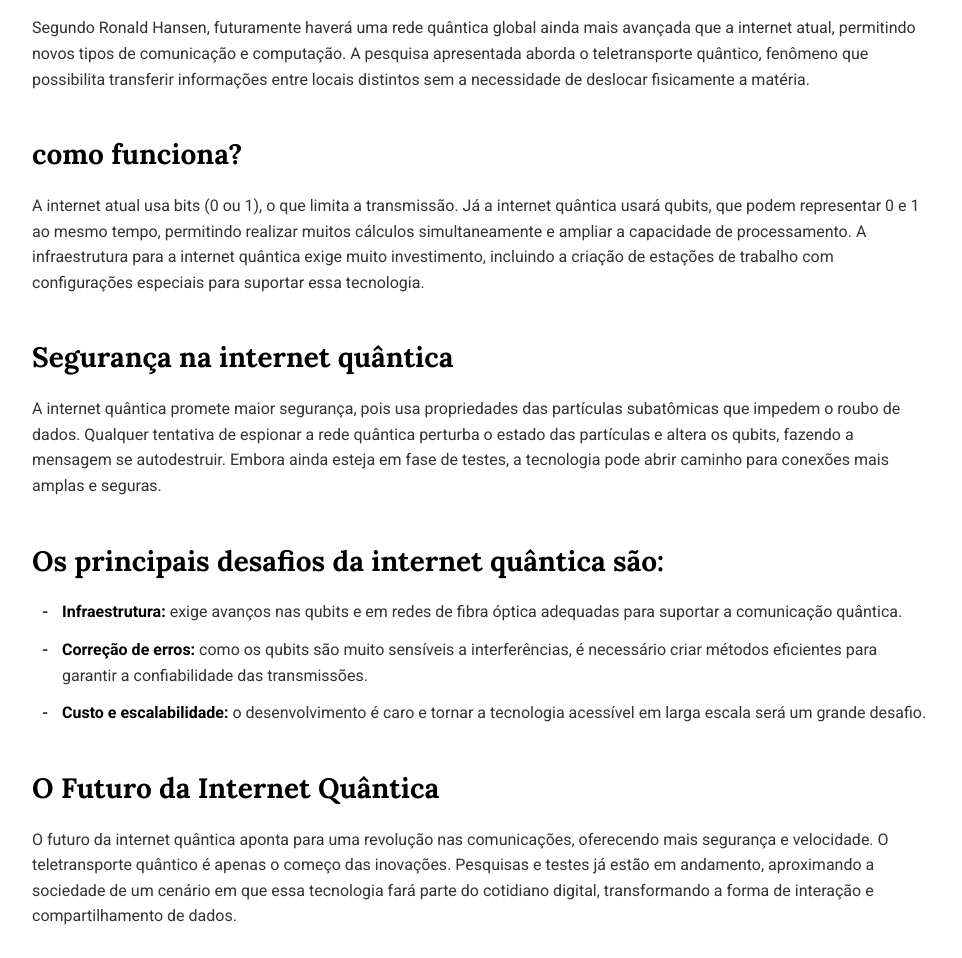
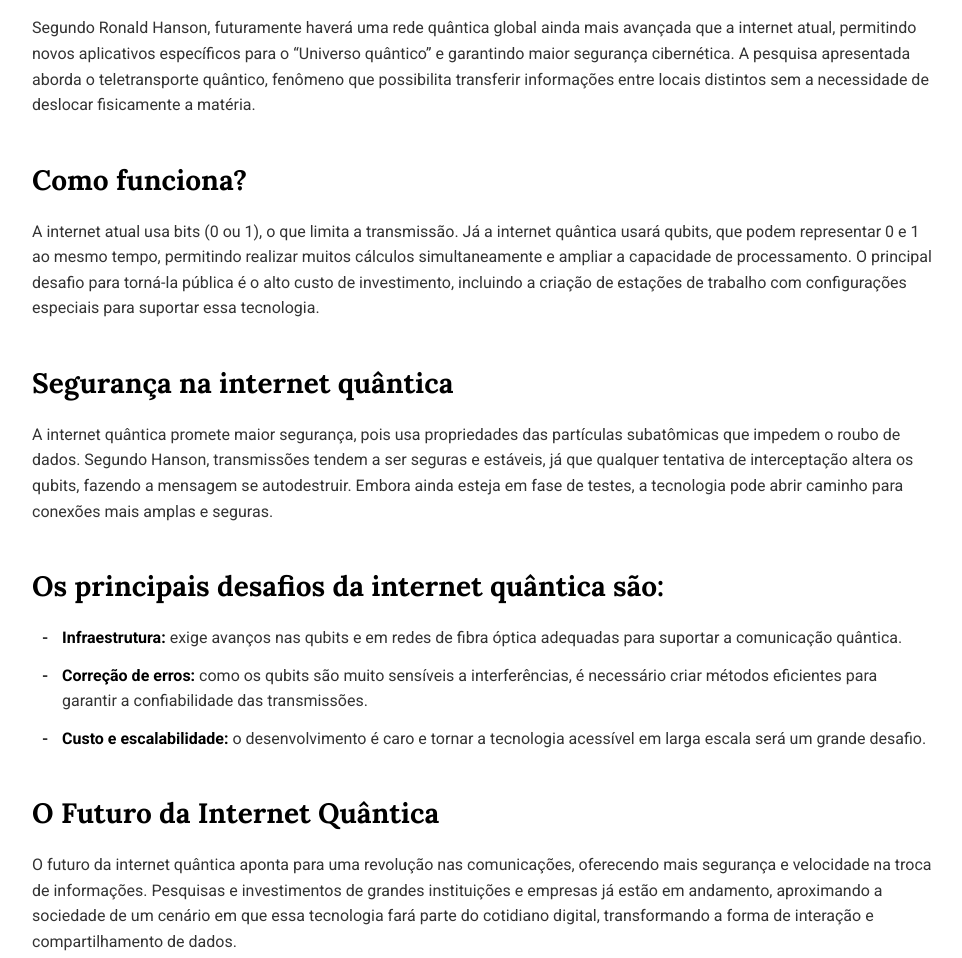
Before and after one commit to felipequeiroz6/Nexa, a plain HTML site: page SRC/pag7.html in a window 1280 px wide. Shown: the part 720-1678 px from the top of the page, without its empty margins (158-1120 px from the left). Drawn offline with Linux system fonts and the light colour scheme.

Commit message:
2.4.2 correção dos links e textos da página 7

```diff
--- a/SRC/pag7.html
+++ b/SRC/pag7.html
@@ -23,16 +23,16 @@
 
             <img src="../doc/imagens/Atômo.png" alt="Representação abstrata da internet quântica" class="atomo-image">
 
-            <p>Segundo Ronald Hansen, futuramente haverá uma rede quântica global ainda mais avançada que a internet atual, permitindo novos tipos de comunicação e computação. A pesquisa apresentada aborda o teletransporte quântico, fenômeno que possibilita transferir informações entre locais distintos sem a necessidade de deslocar fisicamente a matéria.</p>
+            <p>Segundo Ronald Hanson, futuramente haverá uma rede quântica global ainda mais avançada que a internet atual, permitindo novos aplicativos específicos para o “Universo quântico” e garantindo maior segurança cibernética. A pesquisa apresentada aborda o teletransporte quântico, fenômeno que possibilita transferir informações entre locais distintos sem a necessidade de deslocar fisicamente a matéria.</p>
 
             <section>
-                <h2>como funciona?</h2>
-                <p>A internet atual usa bits (0 ou 1), o que limita a transmissão. Já a internet quântica usará qubits, que podem representar 0 e 1 ao mesmo tempo, permitindo realizar muitos cálculos simultaneamente e ampliar a capacidade de processamento. A infraestrutura para a internet quântica exige muito investimento, incluindo a criação de estações de trabalho com configurações especiais para suportar essa tecnologia.</p>
+                <h2>Como funciona?</h2>
+                <p>A internet atual usa bits (0 ou 1), o que limita a transmissão. Já a internet quântica usará qubits, que podem representar 0 e 1 ao mesmo tempo, permitindo realizar muitos cálculos simultaneamente e ampliar a capacidade de processamento. O principal desafio para torná-la pública é o alto custo de investimento, incluindo a criação de estações de trabalho com configurações especiais para suportar essa tecnologia.</p>
             </section>
 
             <section>
                 <h2>Segurança na internet quântica</h2>
-                <p>A internet quântica promete maior segurança, pois usa propriedades das partículas subatômicas que impedem o roubo de dados. Qualquer tentativa de espionar a rede quântica perturba o estado das partículas e altera os qubits, fazendo a mensagem se autodestruir. Embora ainda esteja em fase de testes, a tecnologia pode abrir caminho para conexões mais amplas e seguras.</p>
+                <p>A internet quântica promete maior segurança, pois usa propriedades das partículas subatômicas que impedem o roubo de dados. Segundo Hanson, transmissões tendem a ser seguras e estáveis, já que qualquer tentativa de interceptação altera os qubits, fazendo a mensagem se autodestruir. Embora ainda esteja em fase de testes, a tecnologia pode abrir caminho para conexões mais amplas e seguras.</p>
             </section>
 
             <section>
@@ -46,7 +46,7 @@
 
             <section>
                 <h2>O Futuro da Internet Quântica</h2>
-                <p>O futuro da internet quântica aponta para uma revolução nas comunicações, oferecendo mais segurança e velocidade. O teletransporte quântico é apenas o começo das inovações. Pesquisas e testes já estão em andamento, aproximando a sociedade de um cenário em que essa tecnologia fará parte do cotidiano digital, transformando a forma de interação e compartilhamento de dados.</p>
+                <p>O futuro da internet quântica aponta para uma revolução nas comunicações, oferecendo mais segurança e velocidade na troca de informações. Pesquisas e investimentos de grandes instituições e empresas já estão em andamento, aproximando a sociedade de um cenário em que essa tecnologia fará parte do cotidiano digital, transformando a forma de interação e compartilhamento de dados.</p>
             </section>
         </main>
 
@@ -54,8 +54,8 @@
             <hr>
             <p>confira a matéria completa em:</p>
             <ul class="footer-links">
-                <li><a href="#">O que é e como funciona a Internet Quântica</a></li>
-                <li><a href="#">Quantum Internet: A Próxima Revolução na Comunicação - NexusNerd</a></li>
+                <li><a href="https://olhardigital.com.br/2023/07/29/ciencia-e-espaco/o-que-e-e-como-funciona-a-internet-quantica/">O que é e como funciona a Internet Quântica</a></li>
+                <li><a href="https://nexusnerd.com.br/quantum-internet-a-proxima-revolucao-na-comunicacao/">Quantum Internet: A Próxima Revolução na Comunicação - NexusNerd</a></li>
             </ul>
         </footer>
     </div>
```
